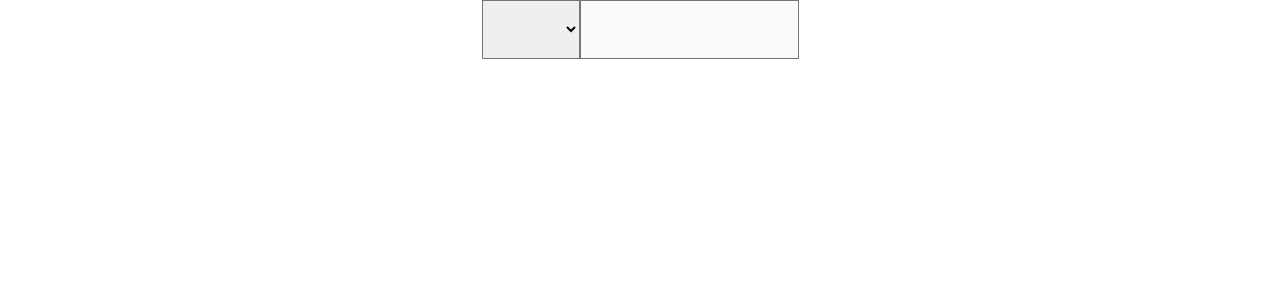
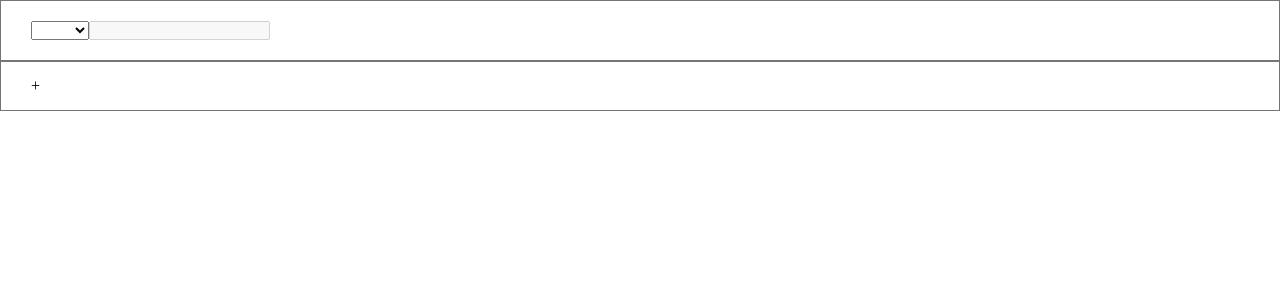
Before and after one commit to nikolai-vysotskyi/table-component, a Nuxt app: page / in a window 1280 px wide. Shown: the top 300 px of the page. Built offline with nearby package versions, Linux system fonts and the light colour scheme.

Commit message:
Upgrade configure of Table Components

```diff
--- a/app.vue
+++ b/app.vue
@@ -1,7 +1,5 @@
 <template>
   <div>
-<!--    <NuxtExampleLayout example="routing/pages">-->
       <NuxtPage/>
-<!--    </NuxtExampleLayout>-->
   </div>
 </template>
--- a/assets/scss/components/Table.scss
+++ b/assets/scss/components/Table.scss
@@ -4,6 +4,8 @@
   width: 100vw;
 
   .table_content {
+    display: table;
+    width: 1280px;
     max-width: 1280px;
   }
 }
--- a/assets/scss/components/TableHeader.scss
+++ b/assets/scss/components/TableHeader.scss
@@ -1,13 +1,19 @@
 .header {
-  display: flex;
+  //display: table-row;
+  display: table-header-group;
 
   .header_item {
-    padding: 20px;
+    display: table-cell;
+    padding: 20px 30px;
     border: 1px solid #797474;
     border-radius: 0;
   }
-  .header_item:focus , .header_item:active {
+  .header_item:focus, .header_item:active {
     border-radius: 0;
     //outline: none;
   }
+
+  .header_item-new{
+    margin-left: 20px;
+  }
 }
--- /dev/null
+++ b/assets/scss/components/TableMatrix.scss
@@ -0,0 +1,26 @@
+.matrix {
+  display: table-row-group;
+  //display: table-row;
+
+  .matrix_item {
+    padding: 15px 30px;
+    border: 1px solid #797474;
+    border-radius: 0;
+  }
+  .matrix_item:focus, .matrix_item:active {
+    border-radius: 0;
+    //outline: none;
+  }
+
+  .matrix_item-new{
+    margin-left: 20px;
+  }
+
+  .matrix_rows{
+    display: table-row;
+  }
+
+  .matrix_row{
+    display: table-cell;
+  }
+}
--- a/components/Table/TableHeader.vue
+++ b/components/Table/Header.vue
@@ -20,12 +20,13 @@
       <div class="header_item" v-for="(header,index) in headers" :key="index">
         {{ header.data }}
       </div>
-      <select class="header_item" v-model="dataType">
-        <option v-for="item in dataTypes"> {{ item }}</option>
-      </select>
-      <input v-model="newHeaderText"
-          class="header_item" type="text" :disabled="!dataType"
-             v-on:keyup.enter="saveHeader">
+      <div class="header_item header_item-new">
+        <select v-model="dataType">
+          <option v-for="item in dataTypes"> {{ item }}</option>
+        </select>
+        <input v-model="newHeaderText" type="text" :disabled="!dataType"
+               v-on:keyup.enter="saveHeader">
+      </div>
     </div>
 </template>
 
--- /dev/null
+++ b/components/Table/Matrix.vue
@@ -0,0 +1,43 @@
+<script setup lang="ts">
+const props = defineProps({
+  matrix: Array
+});
+const emit = defineEmits(['matrixRowAdd', 'matrixItemAdd']);
+
+const saveMatrixItem = (item) => {
+  emit('matrixItemAdd', item)
+}
+
+const saveMatrixRow = (e) => {
+  emit('matrixRowAdd', {data: e.target.value})
+}
+</script>
+
+<template>
+  <div class="matrix">
+    <div class="matrix_rows" v-for="(row, index) in matrix" :key="index">
+      <div class="matrix_row">
+        <div class="matrix_item" v-for="(cell, cellIndex) in row.cells" :key="cellIndex">
+          {{ cell }}
+        </div>
+        <div class="matrix_item">
+          <TableNewItem @saveMatrixItem="saveMatrixItem"/>
+        </div>
+      </div>
+
+      <div class="matrix_row" v-if="row.children">
+        <div v-for="(child, childIndex) in row.children" :key="childIndex">
+          <div class="matrix_item" v-for="(cell, cellIndex) in child.cells" :key="cellIndex">
+            {{ cell }}
+          </div>
+          <TableNewItem @saveMatrixItem="saveMatrixItem"/>
+        </div>
+      </div>
+    </div>
+    <div class="matrix_item" v-on:click="saveMatrixRow"> +</div>
+  </div>
+</template>
+
+<style lang="scss">
+@import "/assets/scss/components/TableMatrix.scss";
+</style>
--- /dev/null
+++ b/components/Table/NewItem.vue
@@ -0,0 +1,20 @@
+<script setup lang="ts">
+  const props = defineProps({
+    matrix: Array
+  });
+  const emit = defineEmits(['matrixItemAdd']);
+
+  // const newMatrixItem = useState('newMatrixItem', () => '');
+  const newMatrixItem = ref('');
+
+  const saveMatrixItem = (e) => {
+    emit('matrixItemAdd', {data: e.target.value})
+    newMatrixItem.value = null;
+  }
+</script>
+
+<template>
+  <div>
+    <input type="text" v-model="newMatrixItem" v-on:keyup.enter="saveMatrixItem">
+  </div>
+</template>
--- a/components/Table/Table.vue
+++ b/components/Table/Table.vue
@@ -5,17 +5,24 @@ const matrix = reactive([]);
 const headerItemAdd = (val) => {
   headers.push(val);
 };
+const matrixRowAdd = (val) => {
+  matrix.push({});
+};
+
+const matrixItemAdd = (val) => {
+  matrix.push(val);
+};
 </script>
 
 <template>
   <div class="table">
     <div class="table_content">
     <TableHeader :headers="headers" @headerItemAdd="headerItemAdd"/>
-<!--    <TableMatrix :matrix="matrix"/>-->
+    <TableMatrix :matrix="matrix" @matrixRowAdd="matrixRowAdd" @matrixItemAdd="matrixItemAdd"/>
   </div>
   </div>
 </template>
 
 <style lang="scss">
-@import "/assets/scss/components/Table.scss";
+  @import "/assets/scss/components/Table.scss";
 </style>
--- a/components/Table/TableMatrix.vue
+++ /dev/null
@@ -1,22 +0,0 @@
-<script setup lang="ts">
-  const props = defineProps({
-    matrix: Array
-  });
-</script>
-
-<template>
-  <div class="matrix">
-    <div v-for="(row, index) in matrix" :key="index">
-      <div v-for="(cell, cellIndex) in row.cells" :key="cellIndex">
-        {{ cell }}
-      </div>
-      <div v-if="row.children">
-        <div v-for="(child, childIndex) in row.children" :key="childIndex">
-          <div v-for="(cell, cellIndex) in child.cells" :key="cellIndex">
-            {{ cell }}
-          </div>
-        </div>
-      </div>
-    </div>
-  </div>
-</template>
--- a/package.json
+++ b/package.json
@@ -7,8 +7,7 @@
     "preview": "nuxt preview"
   },
   "devDependencies": {
-    "nuxt": "3.0.0-rc.3",
-    "nuxt-vite": "^0.3.5"
+    "nuxt": "3.0.0-rc.3"
   },
   "dependencies": {
     "sass": "^1.51.0"
```
Also changed, not shown: 1 other file (tests, documents, lock files or other folders).
